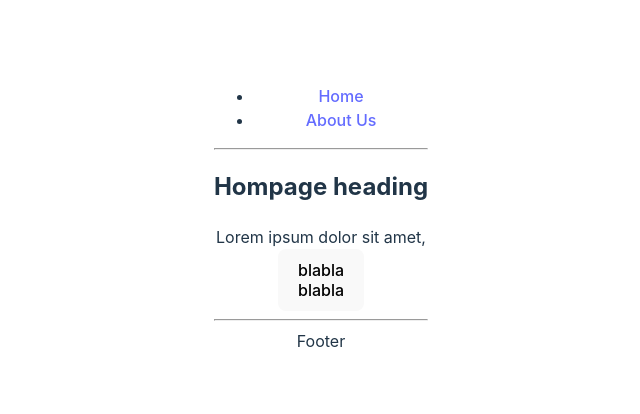
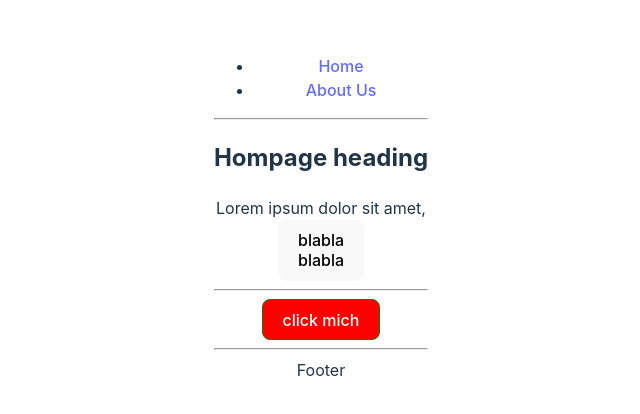
Before and after one commit to sbke-mms/react-intro, a React (Vite) app in the folder tag2/: page / in a window 1280 px wide. Shown: the part 190-604 px from the top of the page, without its empty margins (319-959 px from the left). Built offline with nearby package versions, Linux system fonts and the light colour scheme.

Commit message:
use defined type

```diff
--- a/tag2/src/components/button/Button.tsx
+++ b/tag2/src/components/button/Button.tsx
@@ -1,6 +1,6 @@
 import React from 'react'
 
-function Button({children}:{children :React.ReactElement[]}) {
+function Button({children}:{children :React.ReactNode}) {
   return <>
     <button>
         {children}
--- /dev/null
+++ b/tag2/src/components/button2/Button2.tsx
@@ -0,0 +1,18 @@
+type ColorPalete = "red"|"green"|"white"
+
+type Button2Types = {
+    backgroundColor: ColorPalete,
+    color:ColorPalete,
+    borderColor:ColorPalete
+}
+
+function Button2({backgroundColor, color, borderColor}:Button2Types) {
+    //gleicher name wie css attribut - kurzschreibweise
+  return <>
+    <button style={{backgroundColor, color, borderColor}}>
+        click mich
+    </button>
+  </>
+}
+
+export default Button2
--- a/tag2/src/pages/Homepage.tsx
+++ b/tag2/src/pages/Homepage.tsx
@@ -1,4 +1,5 @@
 import Button from "../components/button/Button"
+import Button2 from "../components/button2/Button2"
 
 function Homepage() {
   return <>
@@ -7,6 +8,8 @@ function Homepage() {
     Lorem ipsum dolor sit amet,
     </div>
     <Button><div>blabla</div><div>blabla</div></Button>
+    <hr/>
+    <Button2 backgroundColor="red" color="white" borderColor="green"/>
   </>
 }
 
```
